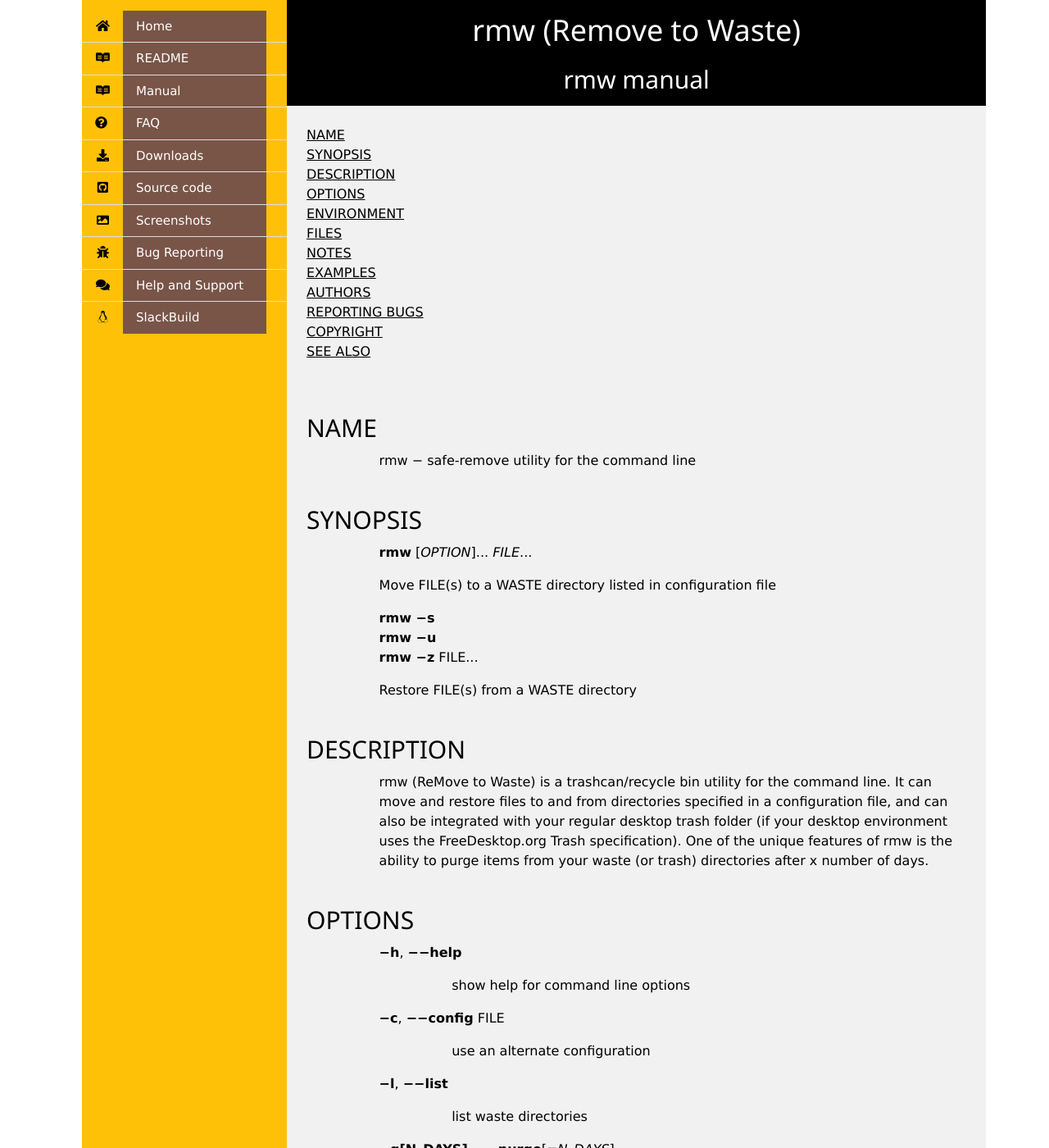
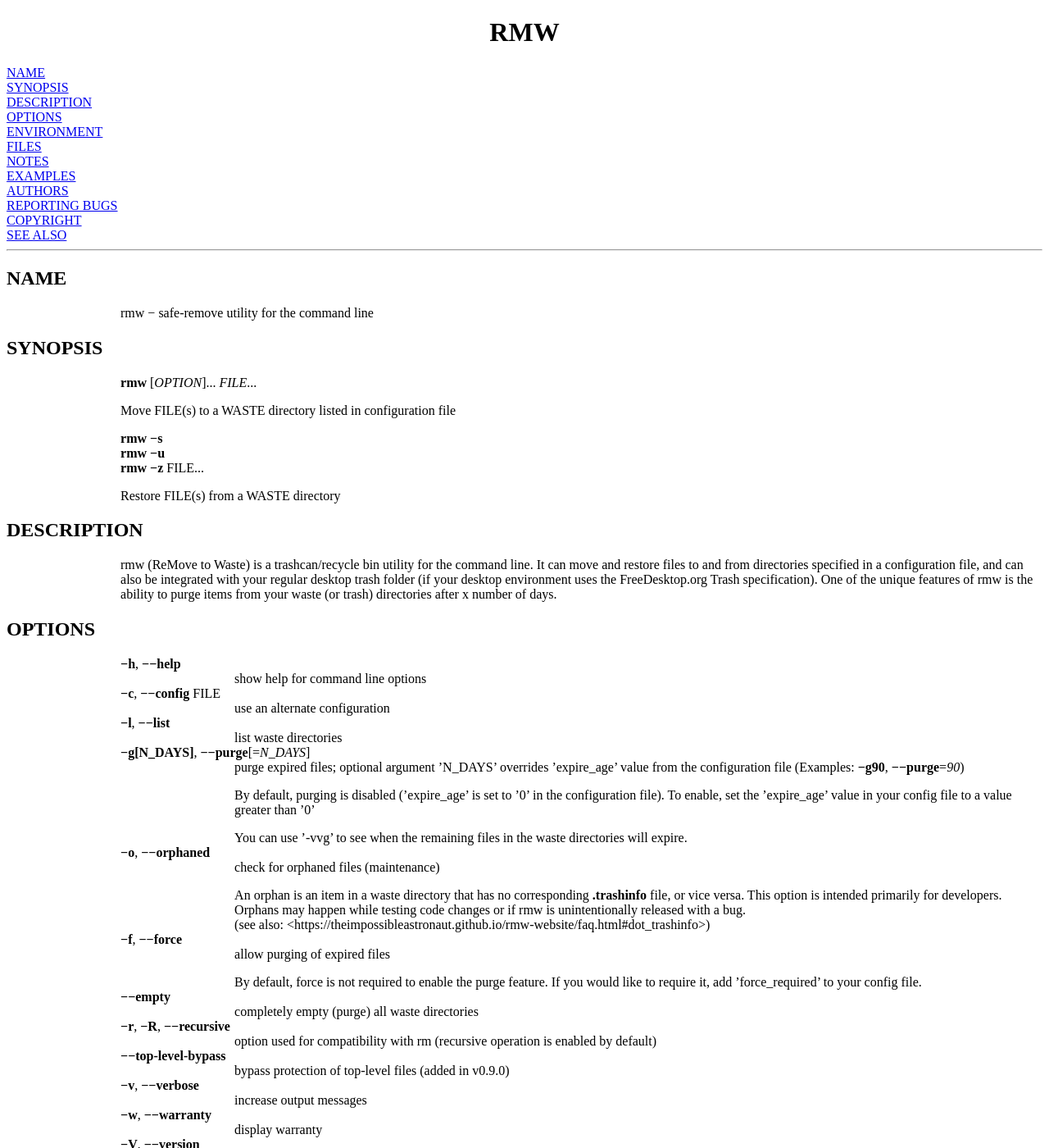
Before and after one commit to theimpossibleastronaut/rmw-website, a Jekyll site: the page rmw_man.html, which Jekyll copies as it is, in a window 1280 px wide and 1400 px high. Shown: the whole window at 82% size. Built offline with Jekyll 4.4.1, drawn with Linux system fonts in a browser that asks for light colours; some of the changed text lies outside the part shown.

Commit message:
update man page for v0.9.1

```diff
--- a/rmw_man.html
+++ b/rmw_man.html
@@ -1,9 +1,25 @@
----
-title: rmw manual
-layout: default
----
 <!-- Creator     : groff version 1.22.4 -->
-<!-- CreationDate: Wed Mar 29 04:34:05 2023 -->
+<!-- CreationDate: Wed May 17 18:07:15 2023 -->
+<!DOCTYPE html PUBLIC "-//W3C//DTD HTML 4.01 Transitional//EN"
+"http://www.w3.org/TR/html4/loose.dtd">
+<html>
+<head>
+<meta name="generator" content="groff -Thtml, see www.gnu.org">
+<meta http-equiv="Content-Type" content="text/html; charset=US-ASCII">
+<meta name="Content-Style" content="text/css">
+<style type="text/css">
+       p       { margin-top: 0; margin-bottom: 0; vertical-align: top }
+       pre     { margin-top: 0; margin-bottom: 0; vertical-align: top }
+       table   { margin-top: 0; margin-bottom: 0; vertical-align: top }
+       h1      { text-align: center }
+</style>
+<title>RMW</title>
+
+</head>
+<body>
+
+<h1 align="center">RMW</h1>
+
 <a href="#NAME">NAME</a><br>
 <a href="#SYNOPSIS">SYNOPSIS</a><br>
 <a href="#DESCRIPTION">DESCRIPTION</a><br>
@@ -404,5 +420,8 @@ permitted by law.</p>
 rmdir(1)</p>
 
 <p style="margin-left:11%; margin-top: 1em">Full
-documentation at: &lt;https://theimpossibleastronaut.github.io/rmw-website/&gt;</p>
+documentation at:
+&lt;https://theimpossibleastronaut.github.io/rmw-website/&gt;</p>
 <hr>
+</body>
+</html>
```
